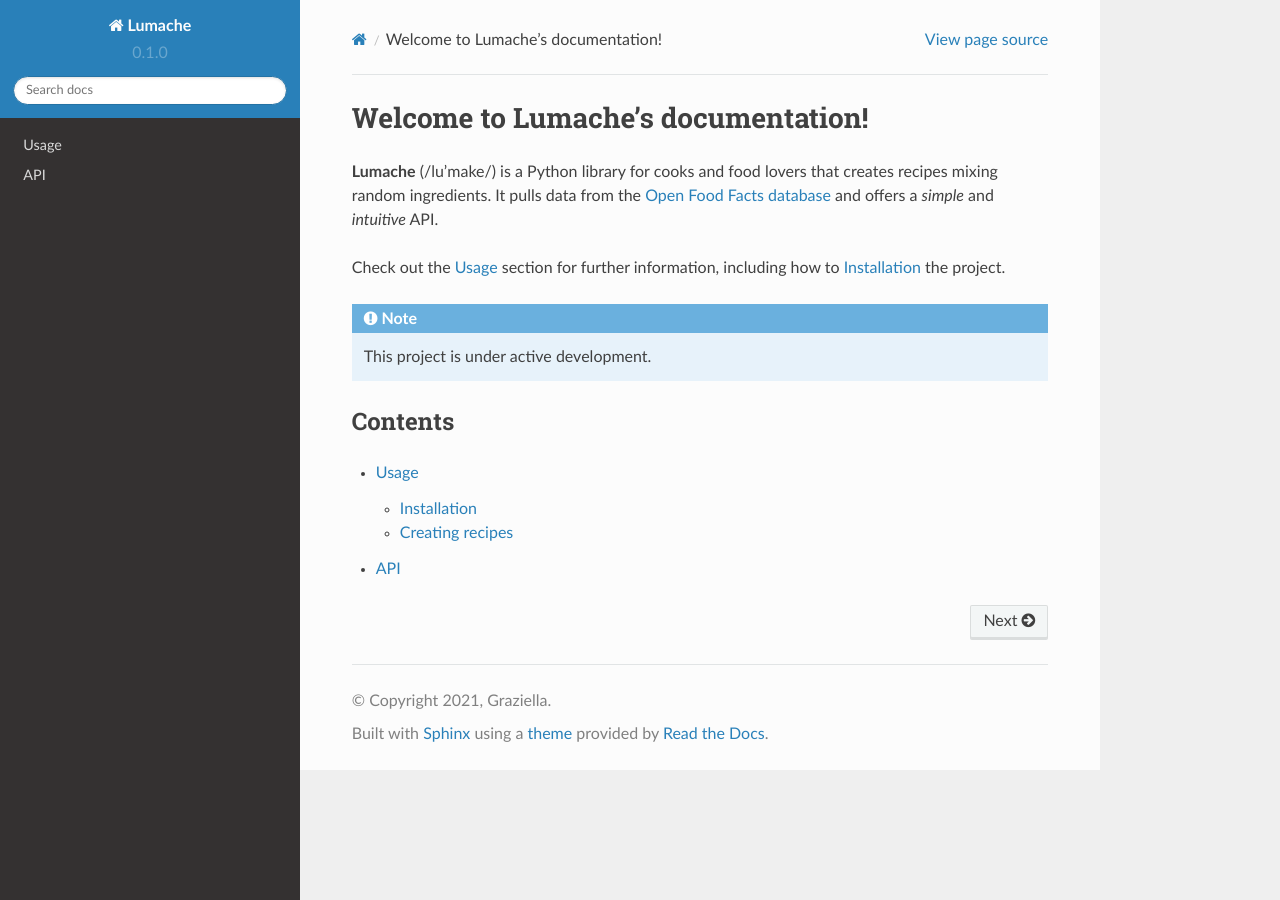
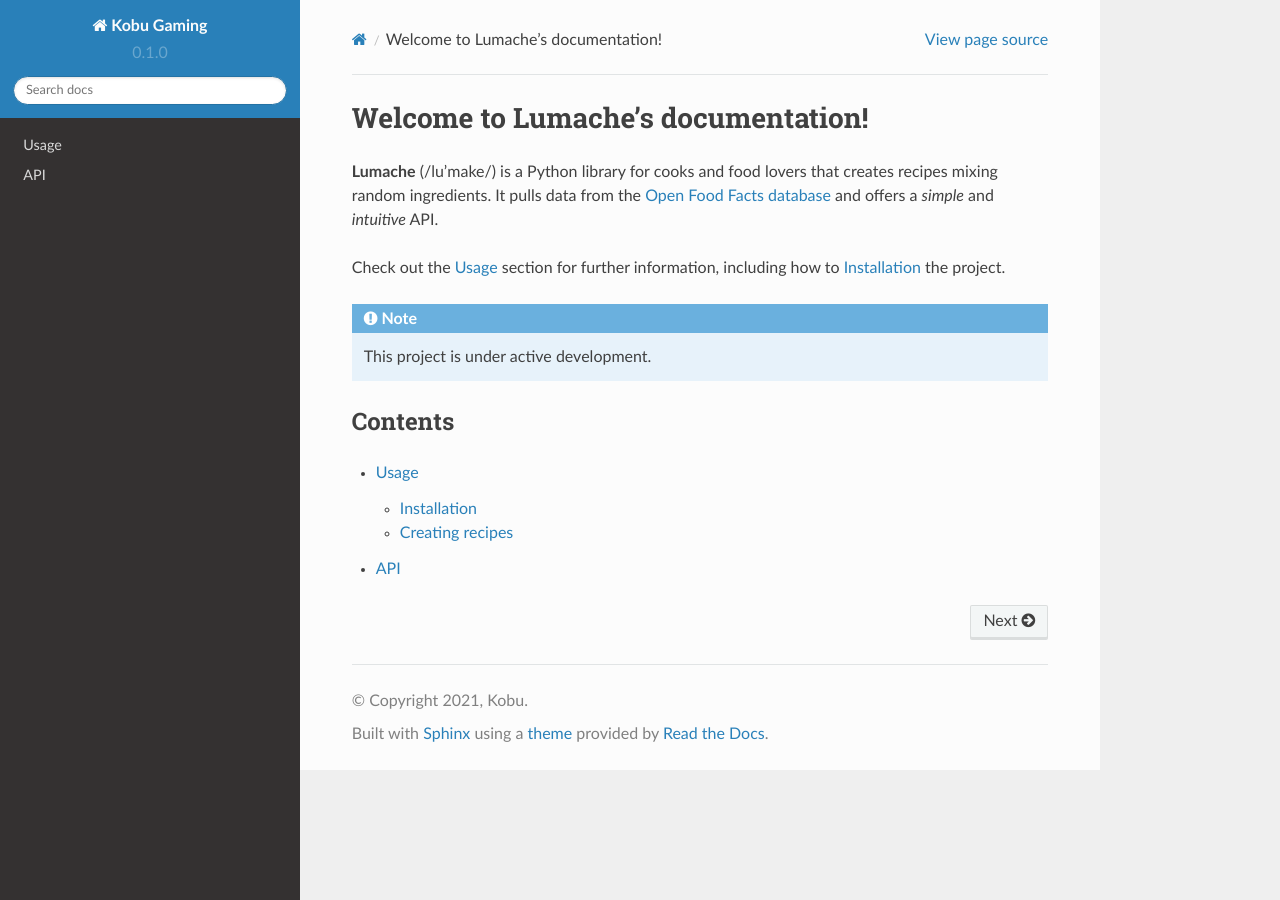
Before and after one commit to JCStaples/ReadTheDocsTemplate, a Sphinx documentation site: the page built from docs/source/index.rst, in a window 1280 px wide. Built offline with Sphinx 7.4.7 and the Read the Docs theme 2.0.0, drawn with Linux system fonts in a browser that asks for light colours.

Commit message:
Update conf.py

```diff
--- a/docs/source/conf.py
+++ b/docs/source/conf.py
@@ -2,9 +2,9 @@
 
 # -- Project information
 
-project = 'Lumache'
-copyright = '2021, Graziella'
-author = 'Graziella'
+project = 'Kobu Gaming'
+copyright = '2021, Kobu'
+author = 'Sholtor'
 
 release = '0.1'
 version = '0.1.0'
```
